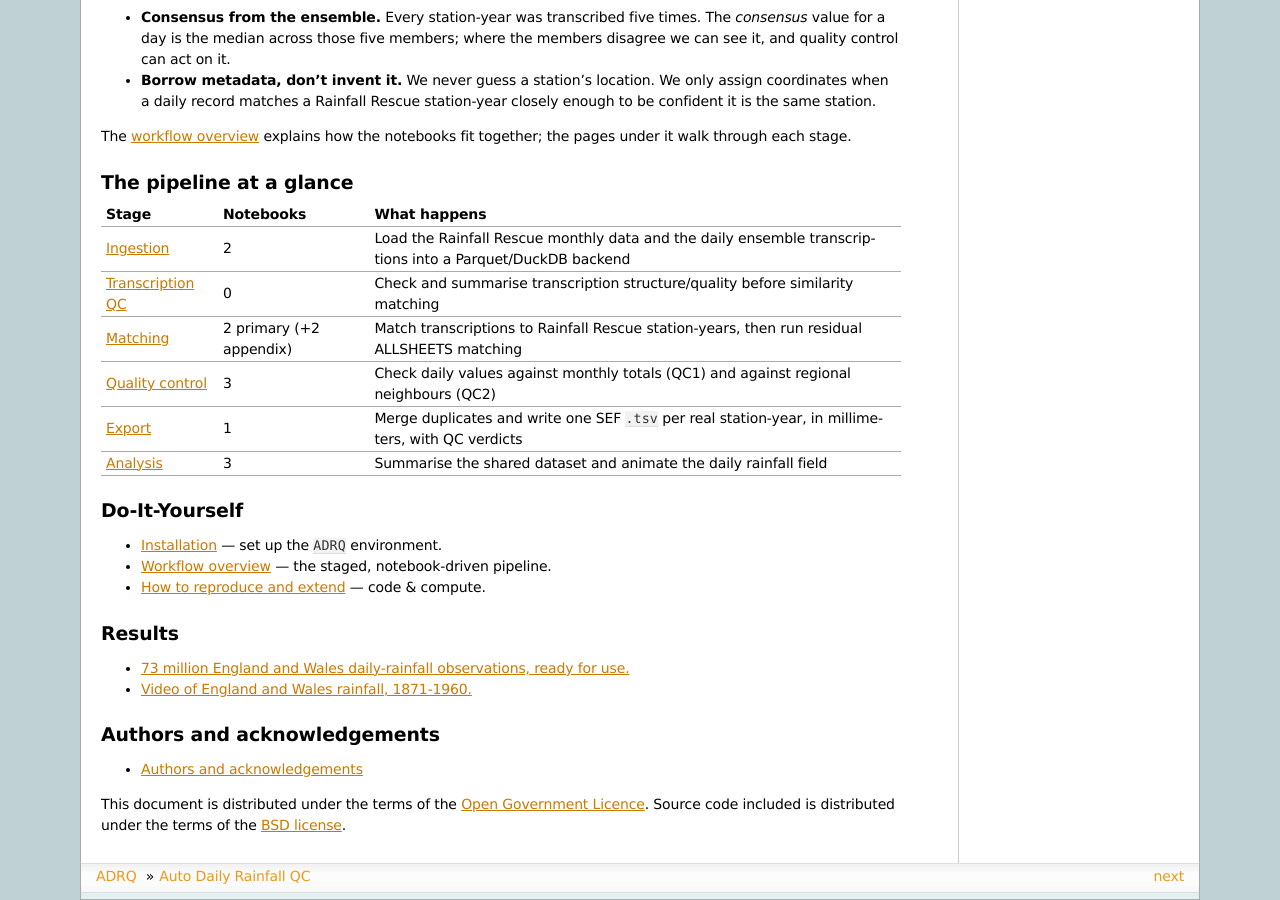
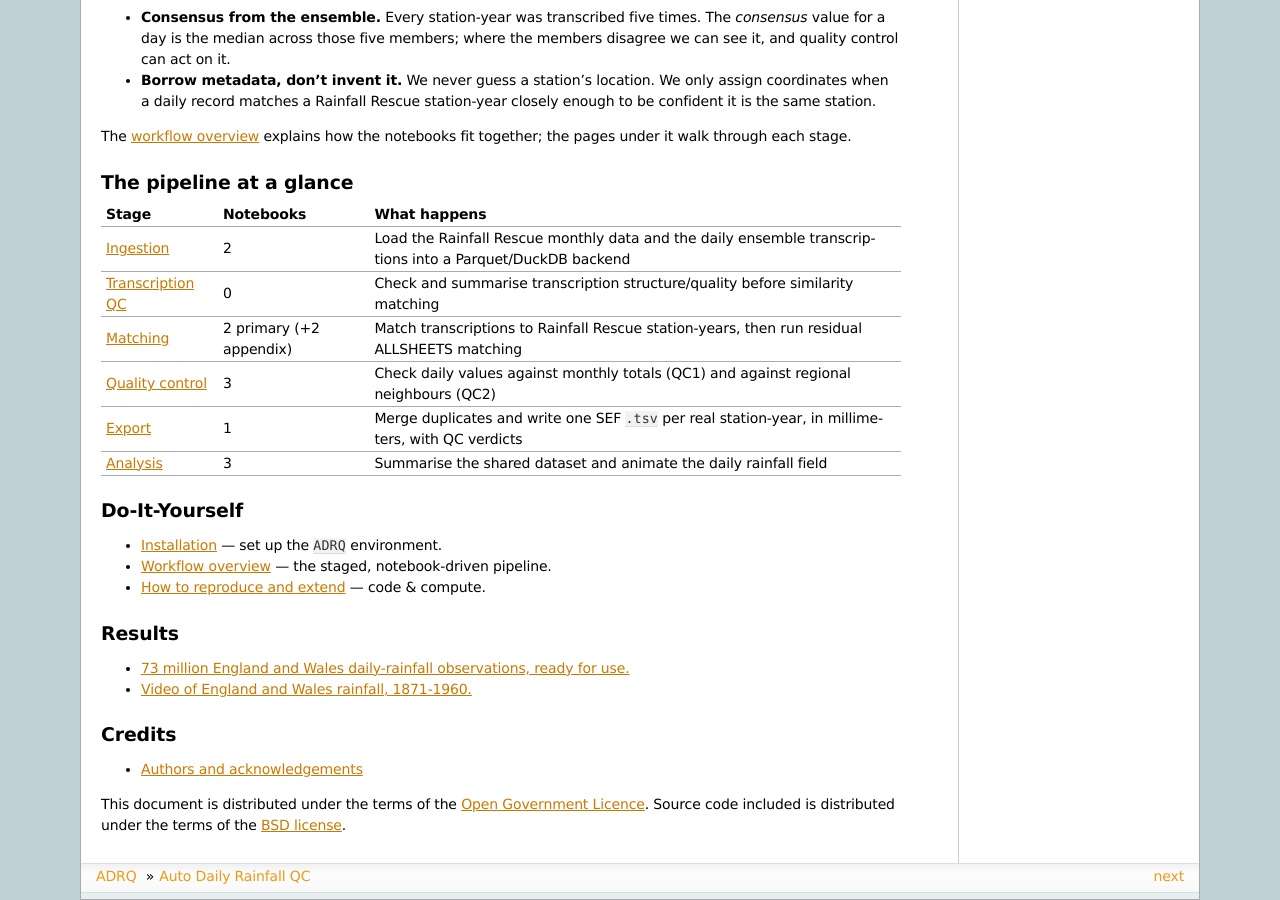
Before and after one commit to Philip-Brohan-MO/Auto-Daily-Rainfall-QC-MO, a Sphinx documentation site: the page built from docs/index.md, in a window 1280 px wide and 900 px high, scrolled down 873 px. Built offline with Sphinx 7.4.7, drawn with Linux system fonts in a browser that asks for light colours.

Commit message:
Cosmetic change to docs.

```diff
--- a/docs/index.md
+++ b/docs/index.md
@@ -65,7 +65,7 @@ together; the pages under it walk through each stage.
  - [73 million England and Wales daily-rainfall observations, ready for use.](https://doi.org/10.5281/zenodo.21905160)
  - [Video of England and Wales rainfall, 1871-1960.](https://vimeo.com/1223307103)
 
-## Authors and acknowledgements
+## Credits
 
 - [Authors and acknowledgements](credits.md)
 
```
